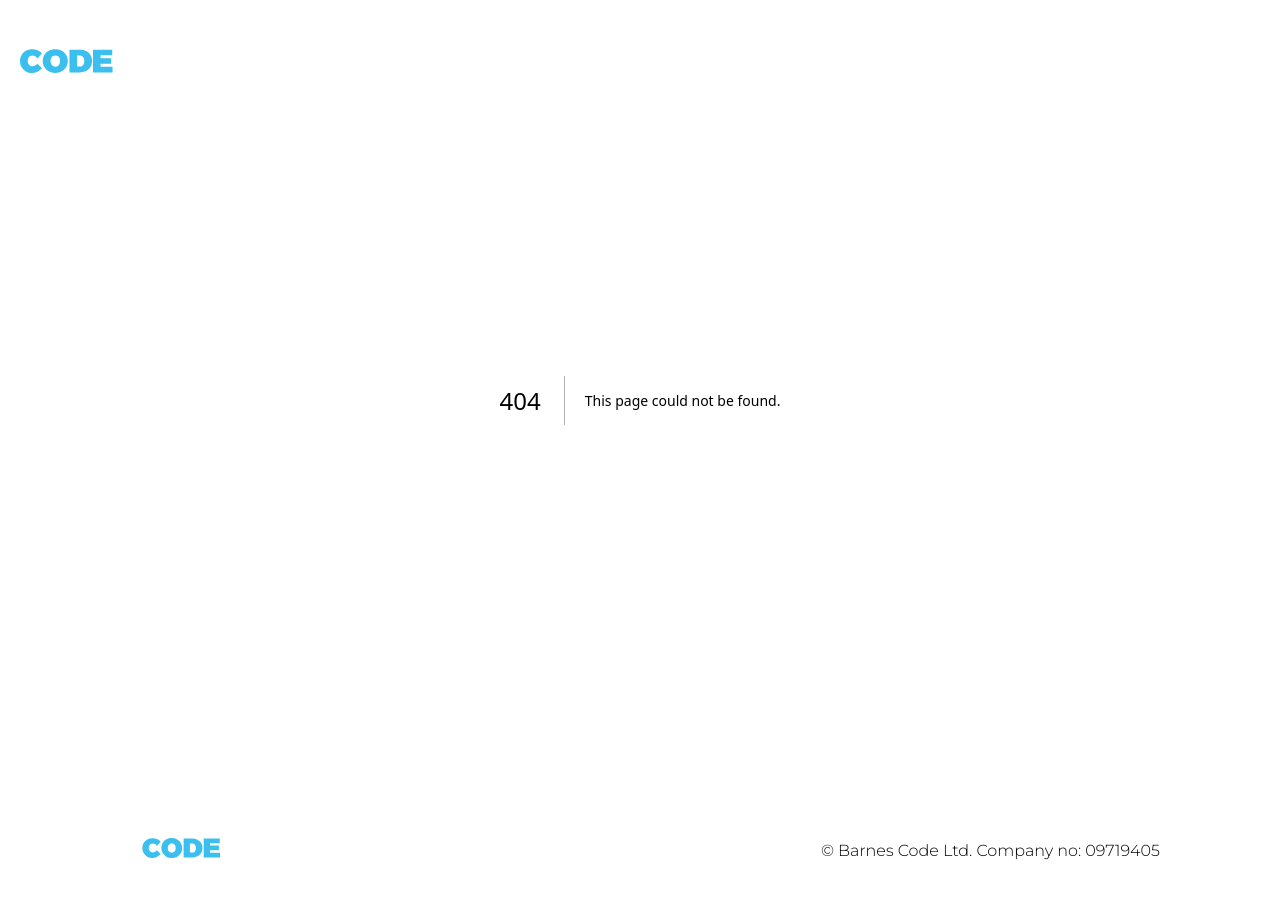
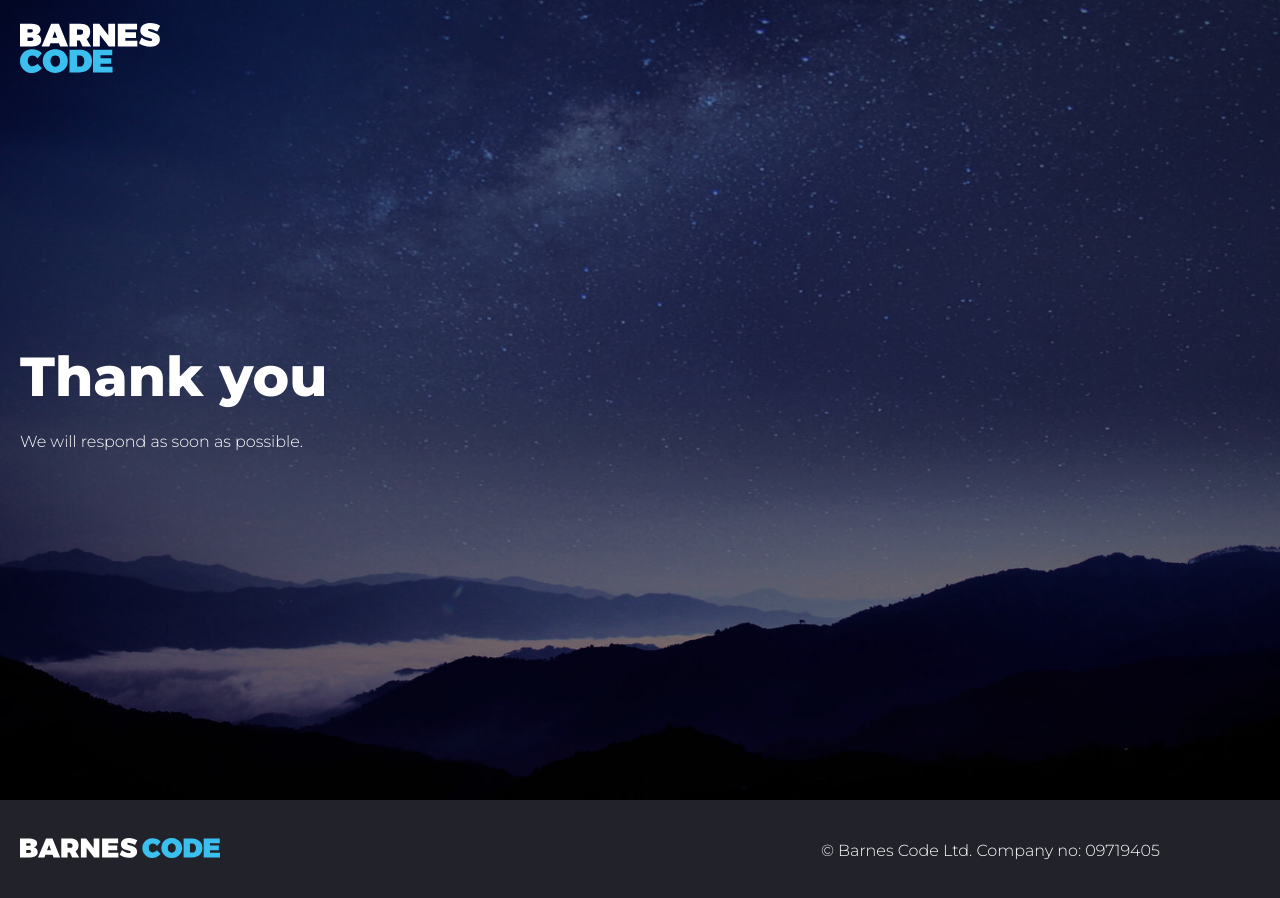
Before and after one commit to ttbarnes/barnes-code, a Next.js app: page /contact/thank-you in a window 1280 px wide. Before the commit this address had no page. Built offline with nearby package versions, Linux system fonts and the light colour scheme.

Commit message:
feat(contact): thank you page

```diff
--- a/content-strings/index.js
+++ b/content-strings/index.js
@@ -36,5 +36,9 @@ export const PAGES = {
       FOR_MORE_INFORMATION: 'For more information or to discover how we can help, email us at',
       ALTERNATIVELY: 'or fill out the form below.',
     }
+  },
+  CONTACT_THANK_YOU: {
+    PAGE_TITLE: 'Thank you',
+    BODY: 'We will respond as soon as possible. '
   }
 };
--- a/pages/contact/index.js
+++ b/pages/contact/index.js
@@ -9,8 +9,7 @@ const {
   CONTACT: { PAGE_TITLE, INTRO }
  } = PAGES;
 
-const ContactPage = ({ submittedValues }) => {
-  return (
+const ContactPage = ({ submittedValues }) => (
   <>
     <div className={styles.intro}>
       <div className={`container ${styles.container}`}>
@@ -31,7 +30,6 @@ const ContactPage = ({ submittedValues }) => {
     </div>
   </>
 );
-};
 
 ContactPage.propTypes = {
   submittedValues: PropTypes.shape({
--- /dev/null
+++ b/pages/contact/thank-you/index.js
@@ -0,0 +1,19 @@
+import { PAGES } from '../../../content-strings';
+import styles from '../../../styles/contact.module.scss';
+
+const {
+  CONTACT_THANK_YOU: { PAGE_TITLE, BODY }
+} = PAGES;
+
+const ContactThankYouPage = () => (
+  <>
+    <div className={styles.intro}>
+      <div className={`container ${styles.container}`}>
+        <h2>{PAGE_TITLE}</h2>
+
+        <p>{BODY}</p>
+      </div>
+    </div>
+  </>
+);
+export default ContactThankYouPage;
```
Also changed, not shown: 1 other file (tests, documents, lock files or other folders). Lines whose indentation alone changed are shown as unchanged.
